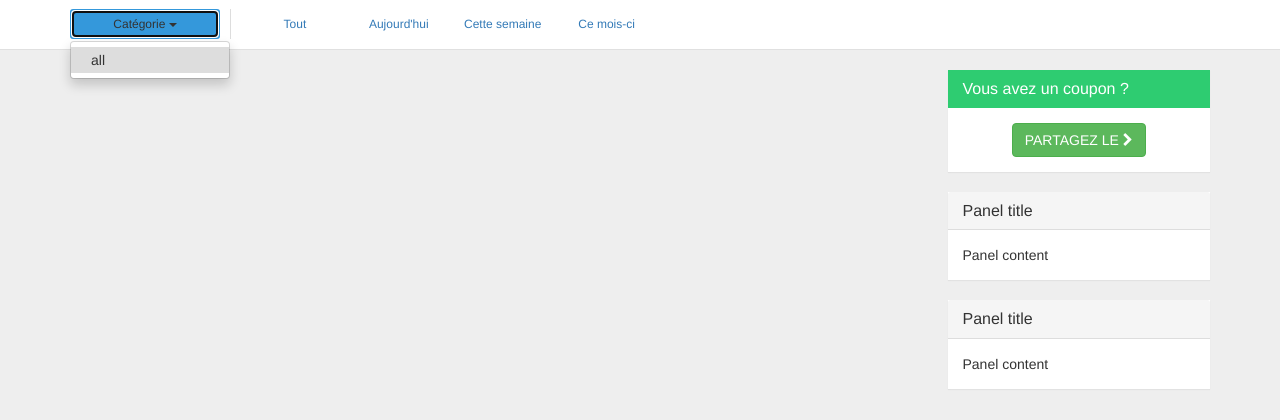
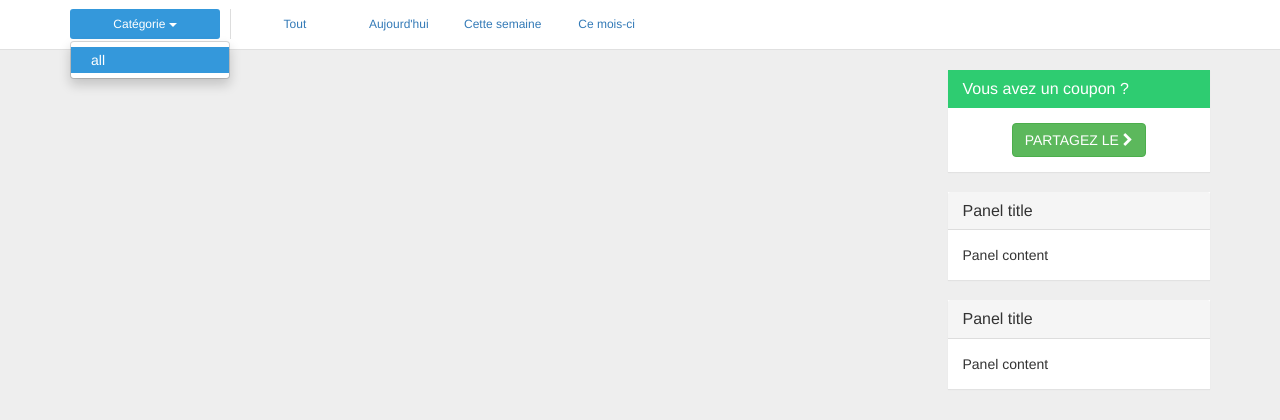
Before and after one commit to croustibapt/web-share, a CakePHP app: the page made by app/View/Shares/search.ctp in a window 1280 px wide, after a click on "Catégorie". Shown: the part 51-471 px from the top of the page. Run offline with PHP 8.4 and a stand-in for CakePHP, Linux system fonts and the light colour scheme; the template is opened without the code that fills it, so the values that code supplies are empty; some libraries are stand-ins or nearby versions.

Commit message:
update action bar ui

```diff
--- a/app/View/Elements/action-bar.ctp
+++ b/app/View/Elements/action-bar.ctp
@@ -26,7 +26,7 @@
     <div class="container">
         <!-- Share type category, types -->
         <div class="dropdown" style="display: inline-block; margin-right: 10px; padding-right: 10px; border-right: 1px solid #dddddd;">
-            <a data-toggle="dropdown" class="btn btn-peter-river btn-sm" href="#" style="width: 150px;">
+            <a data-toggle="dropdown" class="btn btn-action-bar btn-peter-river btn-sm" href="#" style="width: 150px;">
                 <?php echo $selectedShareTypeLabel; ?> <span class="caret"></span>
             </a>
             <ul class="dropdown-menu multi-level" role="menu" aria-labelledby="dropdownMenu">
--- a/app/webroot/css/design.css
+++ b/app/webroot/css/design.css
@@ -23,7 +23,15 @@ body {
 }
 
 .li-action-bar-selected {
-    background-color: #dddddd;
+    background-color: #3498db;
+}
+
+.li-action-bar-selected>a {
+    color: #ffffff!important;
+}
+
+.li-action-bar-selected a:hover {
+    color: #333333!important;
 }
 
 /* Navigation bar */
```
